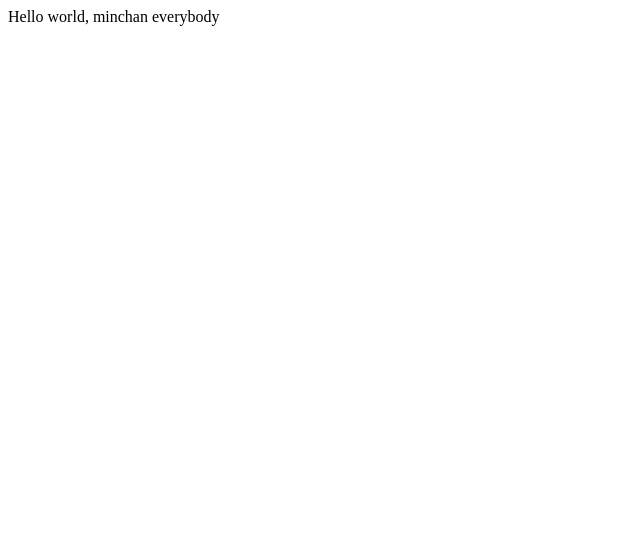
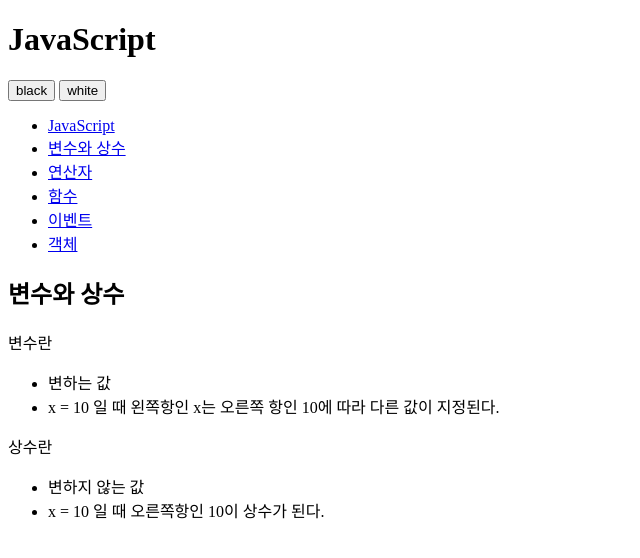
Before and after one commit to minchankim/opentutorials-minchan, a plain HTML site: page index.html in a window 1280 px wide. Shown: the whole page, without its empty margins (0-640 px from the left). Drawn offline with Linux system fonts and the light colour scheme.

Commit message:
change index.html

```diff
--- a/index.html
+++ b/index.html
@@ -1,32 +1,53 @@
 <!DOCTYPE html>
-<html lang="en">
-	<head>
-		<meta charset="utf-8" />
+<html>
+    <head>
+        <meta charset="utf-8" />
+    </head>
 
-		<!-- Always force latest IE rendering engine (even in intranet) & Chrome Frame
-		Remove this if you use the .htaccess -->
-		<meta http-equiv="X-UA-Compatible" content="IE=edge,chrome=1" />
-
-		<title>index</title>
-		<meta name="description" content="" />
-		<meta name="author" content="egoing" />
-
-		<meta name="viewport" content="width=device-width; initial-scale=1.0" />
-
-		<!-- Replace favicon.ico & apple-touch-icon.png in the root of your domain and delete these references -->
-		<link rel="shortcut icon" href="/favicon.ico" />
-		<link rel="apple-touch-icon" href="/apple-touch-icon.png" />
-	</head>
-
-	<body>
-		Hello world, minchan
-everybody
-
-
-
-
-
-
-
-	</body>
+    <body id="body">
+        <div>
+            <header>
+                <h1>JavaScript</h1>
+            </header>
+            <div id="toolbar">
+                <input type="button" value="black" />
+                <input type="button" value="white" />
+            </div>
+            <nav>
+                <ul>
+                    <li><a href="http://opentutorials.org/course/49/17">JavaScript</a></li>
+                    <li><a href="http://opentutorials.org/course/49/16">변수와 상수</a></li>
+                    <li><a href="http://opentutorials.org/course/49/18">연산자</a></li>
+                    <li><a href="http://opentutorials.org/course/49/19">함수</a></li>
+                    <li><a href="http://opentutorials.org/course/49/20">이벤트</a></li>
+                    <li><a href="http://opentutorials.org/course/49/21">객체</a></li>
+                </ul>
+            </nav>
+            <article>
+                <h2>변수와 상수</h2>
+                <div>
+                    <p>변수란</p>
+                    <ul>
+                        <li>
+                            변하는 값
+                        </li>
+                        <li>
+                            x = 10 일 때 왼쪽항인 x는 오른쪽 항인 10에 따라 다른 값이 지정된다.
+                        </li>
+                    </ul>
+                    <p>
+                        상수란
+                    </p>
+                    <ul>
+                        <li>
+                            변하지 않는 값
+                        </li>
+                        <li>
+                            x = 10 일 때 오른쪽항인 10이 상수가 된다.
+                        </li>
+                    </ul>
+                </div>
+            </article>
+        </div>
+    </body>
 </html>
```
